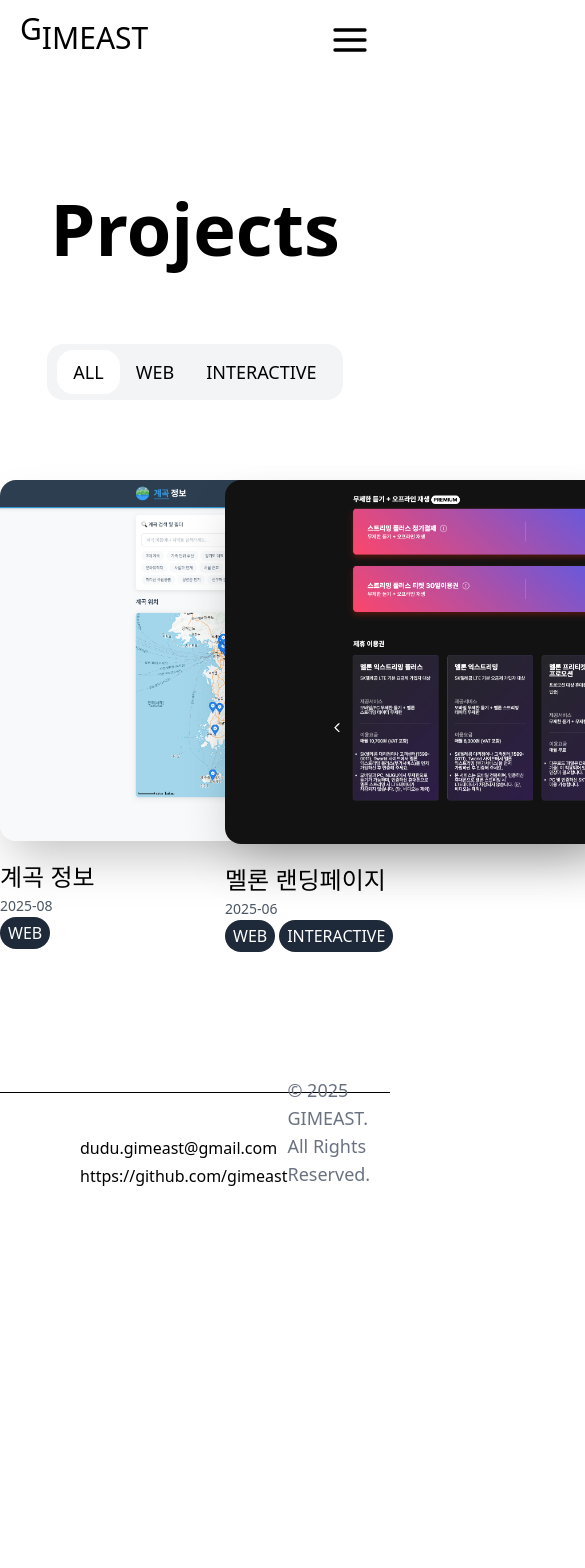
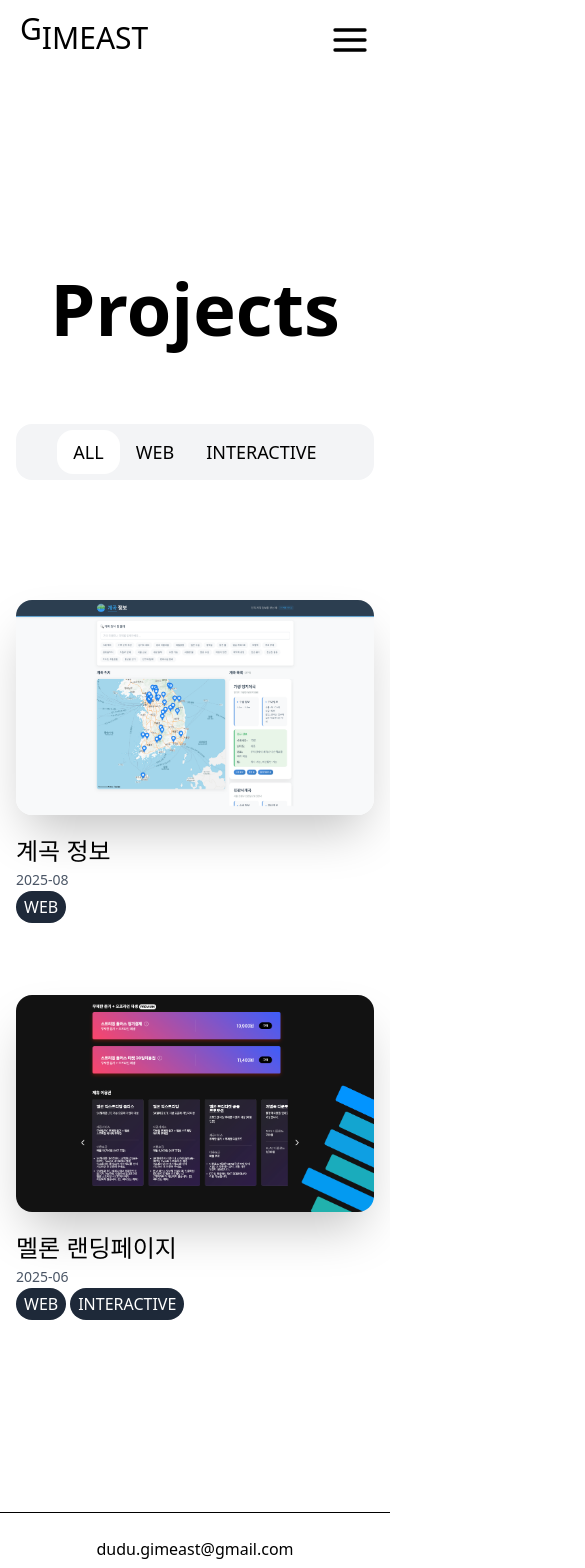
Before and after one commit to gimeast/portfolio-site, a React (Vite) app: page /project in a window 390 px wide. Shown: the top 1568 px of the page, 585 px wide, since content can reach past the window. Before the commit the page ends 1228 px from the top, so only its background shows below. Built offline with nearby package versions, Linux system fonts and the light colour scheme; the HTML template or start-up script is replaced by a standard one.

Commit message:
모바일 화면에서 UI 깨지지 않도록 수정

```diff
--- a/src/App.css
+++ b/src/App.css
@@ -70,6 +70,18 @@
     src: local('Pretendard Thin'), url('/fonts/woff2/Pretendard-Thin.woff2') format('woff2'), url('/fonts/woff/Pretendard-Thin.woff') format('woff');
 }
 
-body {
+
+* {
+    box-sizing: border-box;
+}
+
+html, body {
+    overflow-x: hidden;
+    max-width: 100%;
     font-family: 'Pretendard', sans-serif;
 }
+
+#root {
+    max-width: 100vw;
+    overflow-x: hidden;
+}
--- a/src/components/Footer.jsx
+++ b/src/components/Footer.jsx
@@ -2,8 +2,8 @@
 
 const Footer = () => {
     return (
-        <footer className="flex justify-between items-end border-t-1 h-34 mt-14">
-            <address className="pb-10 pl-20 not-italic">
+        <footer className="flex flex-col sm:flex-row justify-between items-center sm:items-end border-t-1 min-h-34 px-4 py-6">
+            <address className="pb-4 sm:pb-10 sm:pl-20 not-italic text-center sm:text-left">
                 <a className="block" href="mailto:dudu.gimeast@gmail.com">
                     dudu.gimeast@gmail.com
                 </a>
@@ -11,7 +11,7 @@
                     https://github.com/gimeast
                 </a>
             </address>
-            <small className="pb-10 pr-20  text-gray-500 text-lg">
+            <small className="pb-4 sm:pb-10 sm:pr-20 text-gray-500 text-base sm:text-lg text-center sm:text-right">
                 &copy; 2025 GIMEAST. All Rights Reserved.
             </small>
         </footer>
--- a/src/components/Header.jsx
+++ b/src/components/Header.jsx
@@ -11,9 +11,9 @@
     }
 
     return (
-        <header className="flex justify-center items-center w-dvw fixed top-0 z-10">
+        <header className="flex justify-center items-center w-full relative md:fixed top-0 z-20">
             <Modal isOpen={isOpen} handleMenuToggle={handleMenuToggle} />
-            <div className="w-[100%] flex justify-between p-5 max-w-[1920px]">
+            <div className="w-full flex justify-between p-5 max-w-[1920px] px-5 sm:px-10">
                 <h1 className="text-3xl">
                     <Link to="/">
                         <span className="inline-block animate-[bounce_0.7s_ease-in_3_forwards]">
--- a/src/components/Main.jsx
+++ b/src/components/Main.jsx
@@ -3,7 +3,7 @@
 
 const Main = () => {
     return (
-        <main className="flex flex-col items-center mx-auto max-w-[1920px] min-h-dvh mt-48">
+        <main className="flex flex-col items-center mx-auto max-w-[1920px] min-h-dvh mt-48 mb-48 px-4">
             <Outlet />
         </main>
     );
--- a/src/components/Modal.jsx
+++ b/src/components/Modal.jsx
@@ -2,7 +2,11 @@
 import { useState } from "react";
 
 const Modal = ({ isOpen, handleMenuToggle }) => {
-    const [linkList, setLinkList] = useState(["project", "about", "contact"]);
+    const [linkList, setLinkList] = useState([
+        { url: "/project", name: "Project" },
+        { url: "/about", name: "About" },
+        { url: "/contact", name: "Contact" },
+    ]);
 
     return (
         <nav
@@ -14,10 +18,10 @@
                     }`}
         >
             <ul className="flex flex-col gap-10 text-5xl text-white text-center italic">
-                {linkList.map((link) => (
-                    <li key={link}>
+                {linkList.map(({ name, url }) => (
+                    <li key={name}>
                         <NavLink
-                            to={`/${link}`}
+                            to={`${url}`}
                             onClick={handleMenuToggle}
                             className={({ isActive }) =>
                                 isActive
@@ -25,7 +29,7 @@
                                     : "transition-all duration-300 ease-in-out hover:shadow-[0_5px_0_0_white]"
                             }
                         >
-                            {link.charAt(0).toUpperCase() + link.slice(1)}
+                            {name}
                         </NavLink>
                     </li>
                 ))}
--- a/src/pages/Project.jsx
+++ b/src/pages/Project.jsx
@@ -50,7 +50,7 @@
             <section className="flex flex-col items-center mt-20">
                 <h3 className="sr-only">프로젝트 목록</h3>
 
-                <ul className="flex justify-center items-center bg-gray-100 rounded-2xl w-74 h-14">
+                <ul className="flex justify-center items-center bg-gray-100 rounded-2xl w-full max-w-sm px-4 h-14">
                     {filterTypes.map((type, index) => (
                         <li className="" key={index}>
                             <button
@@ -62,12 +62,12 @@
                         </li>
                     ))}
                 </ul>
-                <ul className="grid grid-cols-2 gap-15 mt-20">
+                <ul className="grid grid-cols-1 md:grid-cols-2 gap-8 md:gap-15 mt-20">
                     {projects.map((project) => (
-                        <li key={project.id} className={"relative"}>
+                        <li className="relative mt-10" key={project.id}>
                             <a href={project.url} target="_blank">
                                 <img
-                                    className="max-w-150 shadow-2xl rounded-2xl"
+                                    className="w-full max-w-150 mx-auto shadow-2xl rounded-2xl"
                                     src={project.img}
                                     alt={project.alt}
                                 />
@@ -80,7 +80,10 @@
 
                             <div className="flex gap-1">
                                 {project.types.map((type) => (
-                                    <span className="bg-gray-800 text-white px-2 py-1 rounded-2xl">
+                                    <span
+                                        key={type}
+                                        className="bg-gray-800 text-white px-2 py-1 rounded-2xl"
+                                    >
                                         {type}
                                     </span>
                                 ))}
```
